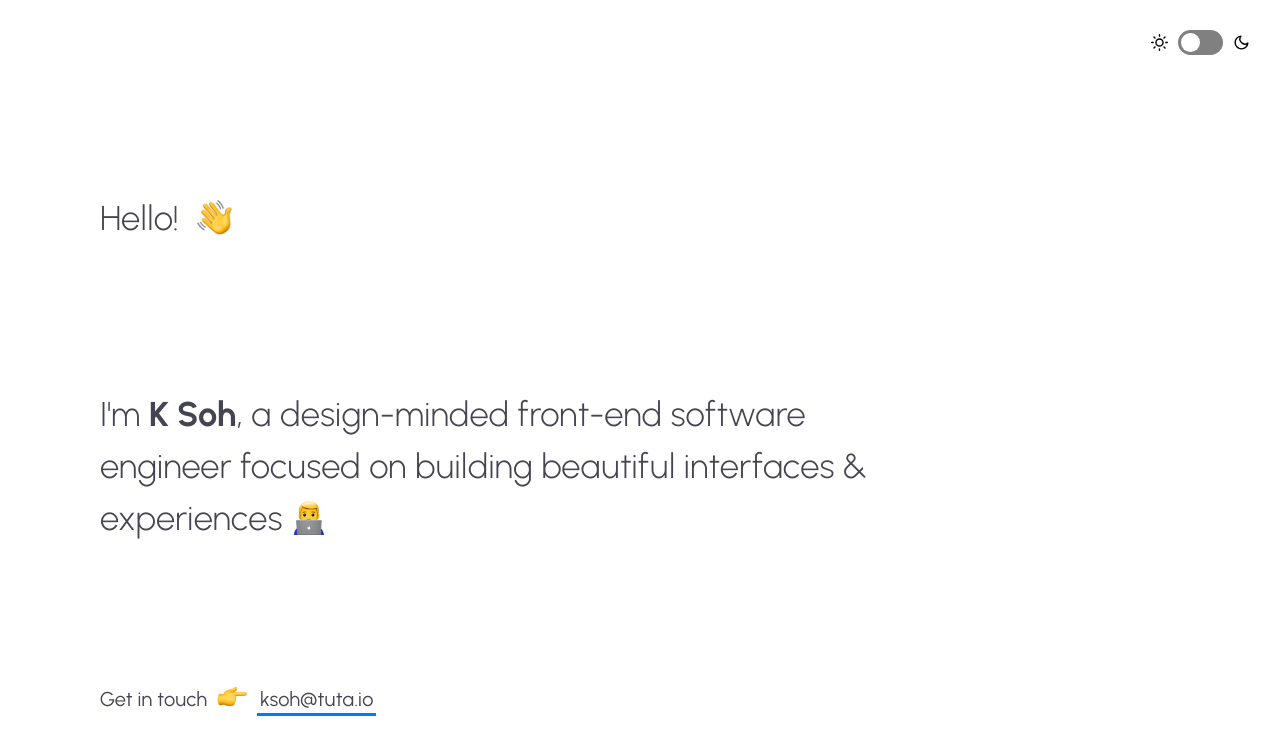
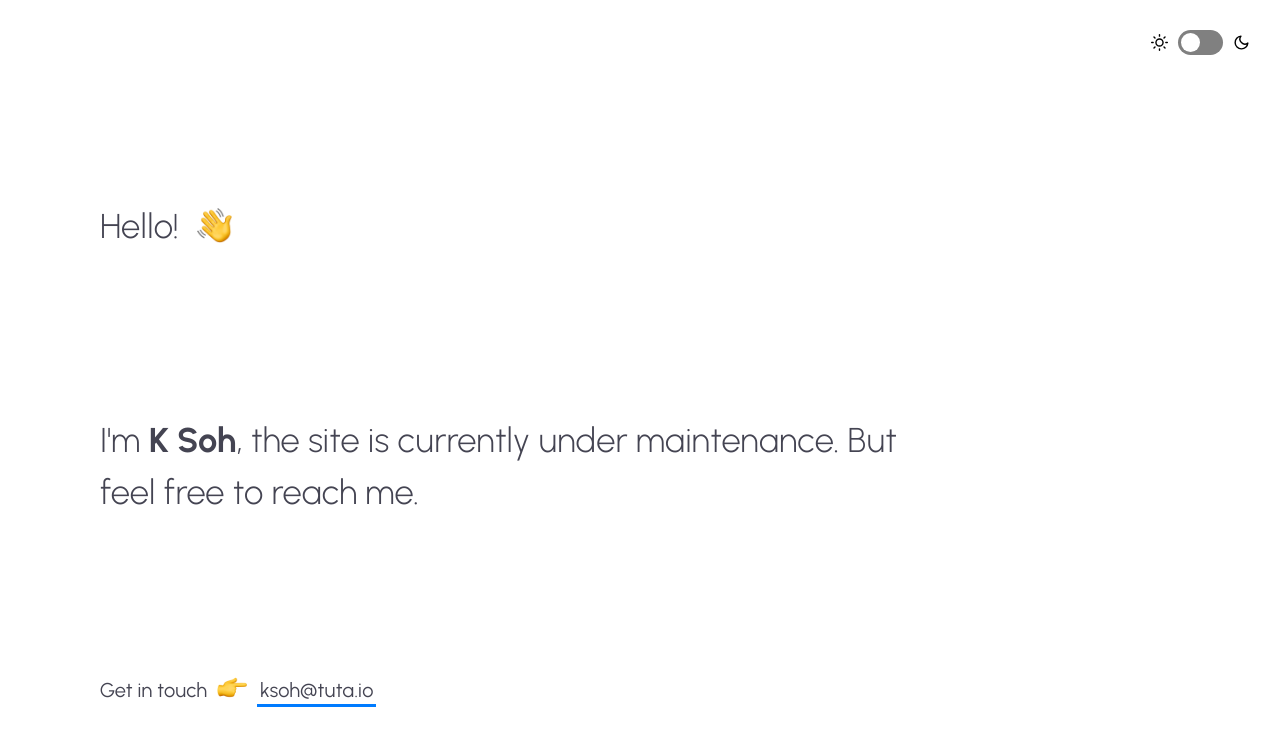
Before and after one commit to notAunty/portfolio, a Jekyll site: the page built from index.html, in a window 1280 px wide. Shown: the top 755 px of the page. Built offline with Jekyll 4.4.1, drawn with Linux system fonts in a browser that asks for light colours.

Commit message:
added maintenance

```diff
--- a/_includes/intro.html
+++ b/_includes/intro.html
@@ -4,8 +4,7 @@
   </>
 
   <h2 class="intro__tagline">I'm
-    <span class="name">{{site.name}}</span>, a design-minded front-end software engineer focused on building beautiful interfaces &amp; experiences
-    <span class="emoji technologist"></span>
+    <span class="name">{{site.name}}</span>, the site is currently under maintenance. But feel free to reach me.
   </h2>
 
   <h3 class="intro__contact">
```
